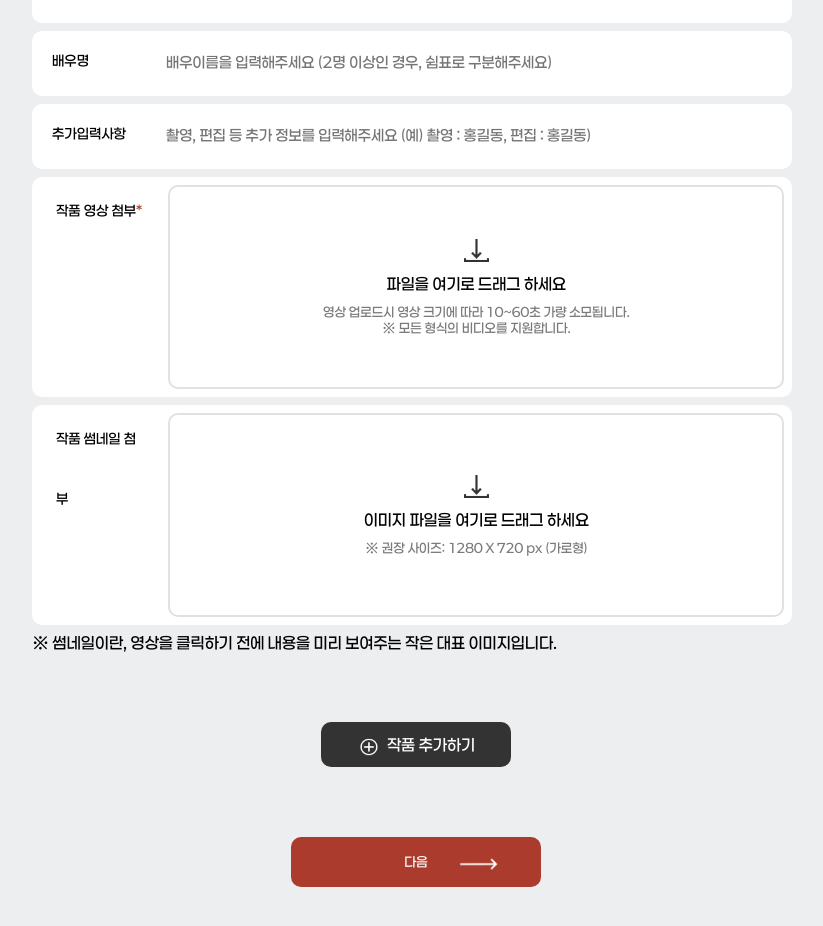
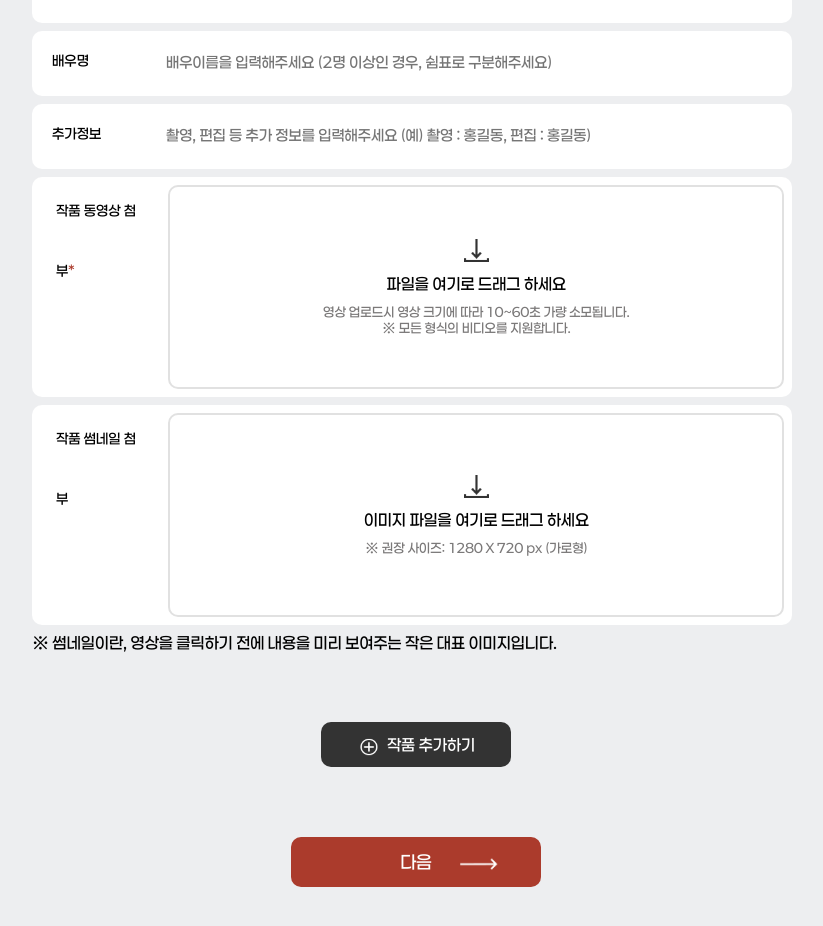
Before and after one commit to 30second-project/FE, a React (Create React App) app: page / in a window 1280 px wide. Shown: the part 1290-2216 px from the top of the page, without its empty margins (224-1047 px from the left). Built offline with nearby package versions, Linux system fonts and the light colour scheme; some icons are missing.

Commit message:
영상 데이터 유지는 해결(이미지는 X)

```diff
--- a/src/App.js
+++ b/src/App.js
@@ -2,11 +2,10 @@ import React, { useState } from 'react';
 import { BrowserRouter as Router, Routes, Route } from 'react-router-dom';
 import Page1 from './Page1';
 import Page2 from './Page2';
-import Page3 from './Page3';
-import SubmissionTable from './SubmissionTable';
 
-const App = () => {
-  const [works, setWorks] = useState([{
+function App() {
+    const [works, setWorks] = useState([
+        {
             title: '',
             description: '',
             director: '',
@@ -22,79 +21,18 @@ const App = () => {
             imgSize: '',
             imgType: '',
             thumbnailUrl: '',
-  }]);
-
-  const updateWorkInfo = (index, data) => {
-    const updatedWorks = [...works];
-    updatedWorks[index] = { ...updatedWorks[index], ...data };
-    setWorks(updatedWorks);
-  };
-
-  const handleAddPlusPage = () => {
-    if (works.length < 3) {
-      setWorks([...works, { title: '', description: '', director: '', actors: '', additionalInfo: '', videoFile: null }]);
-    }
-  };
-
-  const handleRemoveWork = (index) => {
-    const newWorks = works.filter((_, i) => i !== index);
-    setWorks(newWorks);
-  };
-
-  const handleFileChange = (index, fileData) => {
-    const newWorks = [...works];
-    if (fileData) {
-      newWorks[index].videoFile = fileData.videoFile;
-      newWorks[index].videoName = fileData.videoFile.name;
-      newWorks[index].videoDuration = fileData.videoDuration;
-      newWorks[index].videoUrl = fileData.videoUrl;
-    } else {
-      newWorks[index].videoFile = null;
-      newWorks[index].videoName = '';
-      newWorks[index].videoSize = '';
-      newWorks[index].videoDuration = '';
-      newWorks[index].videoUrl = '';
-    }
-    setWorks(newWorks);
-  };
-
-  const updateImageFileData = (index, fileData) => {
-    const newWorks = [...works];
-    if (fileData && fileData.file instanceof File) {
-      const thumbnailUrl = URL.createObjectURL(fileData.file);
-      newWorks[index].thumbnail = fileData.file;
-      newWorks[index].imgName = fileData.name;
-      newWorks[index].imgSize = (fileData.size / 1024).toFixed(2) + ' KB';
-      newWorks[index].imgType = fileData.type;
-      newWorks[index].thumbnailUrl = thumbnailUrl;
-    } else {
-      newWorks[index].thumbnail = null;
-      newWorks[index].imgName = '';
-      newWorks[index].imgSize = '';
-      newWorks[index].imgType = '';
-      newWorks[index].thumbnailUrl = '';
-    }
-    setWorks(newWorks);
-  };
+        },
+        // 초기 값으로 다른 작업 추가 가능
+    ]);
 
     return (
         <Router>
             <Routes>
-        <Route path="/" element={<Page1
-          works={works}
-          setWorks={setWorks}
-          updateWorkInfo={updateWorkInfo}
-          handleFileChange={handleFileChange}
-          updateImageFileData={updateImageFileData}
-          handleAddPlusPage={handleAddPlusPage}
-          handleRemoveWork={handleRemoveWork}
-        />} />
+                <Route path="/" element={<Page1 works={works} setWorks={setWorks} />} />
                 <Route path="/page2" element={<Page2 works={works} />} />
-        <Route path="/page3" element={<Page3 />} />
-        <Route path="/AdminPage" element={<SubmissionTable />} />
             </Routes>
         </Router>
     );
-};
+}
 
 export default App;
--- a/src/Page1.js
+++ b/src/Page1.js
@@ -6,46 +6,31 @@ import DropFileInput from "./components/drop-file-input/DropFileInput";
 import ImgDrop from "./components/drop-file-input/ImgDrop";
 import plus from "./image/plus.png";
 import next from "./image/right.png";
-import { Link, useNavigate } from 'react-router-dom';
+import { useNavigate } from 'react-router-dom';
 
-function Page1() {
+
+function Page1({ works, setWorks }) {
     const Server_IP = process.env.REACT_APP_Server_IP;
     const [placeholderText, setPlaceholderText] = useState("");
     const [placeholderText2, setPlaceholderText2] = useState("");
     const [placeholderText3, setPlaceholderText3] = useState("");
-    const [works, setWorks] = useState([
-        {
-            title: '',
-            description: '',
-            director: '',
-            actors: '',
-            additionalInfo: '',
-            videoFile: null,
-            videoName: '',
-            videoSize: '',
-            videoDuration: '',
-            videoUrl: '',
-            thumbnail: null,
-            imgName: '',
-            imgSize: '',
-            imgType: '',
-            thumbnailUrl: '',
-        }
-    ]);
 
     const navigate = useNavigate();
 
+    // 상태 업데이트 함수
     const updateWorkInfo = (index, data) => {
         const updatedWorks = [...works];
         updatedWorks[index] = { ...updatedWorks[index], ...data };
         setWorks(updatedWorks);
     };
 
+    // 작업 삭제 함수
     const handleRemoveWork = (index) => {
         const newWorks = works.filter((_, i) => i !== index);
         setWorks(newWorks);
     };
 
+    // 파일 변경 처리
     const handleFileChange = (index, fileData) => {
         const newWorks = [...works];
         if (fileData) {
@@ -63,6 +48,7 @@ function Page1() {
         setWorks(newWorks);
     };
 
+    // 이미지 파일 데이터 업데이트
     const updateImageFileData = (index, fileData) => {
         const newWorks = [...works];
         if (fileData && fileData.file instanceof File) {
@@ -82,9 +68,26 @@ function Page1() {
         setWorks(newWorks);
     };
 
+    // 페이지 추가 함수
     const handleAddPlusPage = () => {
         if (works.length < 3) {
-            setWorks([...works, { thumbnail: null, thumbnailUrl: '' }]);
+            setWorks([...works, {
+                title: '',
+                description: '',
+                director: '',
+                actors: '',
+                additionalInfo: '',
+                videoFile: null,
+                videoName: '',
+                videoSize: '',
+                videoDuration: '',
+                videoUrl: '',
+                thumbnail: null,
+                imgName: '',
+                imgSize: '',
+                imgType: '',
+                thumbnailUrl: '',
+            }]);
         }
     };
 
@@ -92,6 +95,7 @@ function Page1() {
         window.scrollTo(0, 0);
     }, []);
 
+    // 필수 필드 검증 함수
     const validateRequiredFields = () => {
         for (let work of works) {
             if (!work.title || !work.description || !work.director || !work.videoFile) {
@@ -101,6 +105,7 @@ function Page1() {
         return true;
     };
 
+    // 제출 처리 함수
     const handleSubmit = (e) => {
         e.preventDefault();
         if (validateRequiredFields()) {
@@ -110,6 +115,7 @@ function Page1() {
         }
     };
 
+    // 플레이스홀더 업데이트 함수
     const updatePlaceholder = () => {
         if (window.innerWidth < 1024) {
             setPlaceholderText("감독이름을 입력해주세요\n (2명 이상인 경우, 쉼표로 구분해주세요)");
@@ -211,8 +217,8 @@ function Page1() {
                             </li>
                         </ul>
                         <ul className="box box1">
-                            <li className="first"><span className='Tbr'>추가입력</span>사항</li>
-                            <li className="second second-textarea">
+                            <li className="first">추가정보</li>
+                            <li className="second movieInput second-textarea">
                                 <textarea
                                     className="movieTitle"
                                     placeholder={placeholderText3}
@@ -221,18 +227,28 @@ function Page1() {
                                 />
                             </li>
                         </ul>
-                        <ul className="box drop">
-                            <li className="first"><span className='Tbr'>작품 영상</span> 첨부<span className="red">*</span></li>
+                        <ul className="box drop end">
+                            <li className="first"><span className='Tbr'>작품 동영상</span> 첨부<span className="red">*</span></li>
                             <li className="drop">
-                                <DropFileInput onFileChange={(fileData) => handleFileChange(index, fileData)} />
+                               <DropFileInput
+    onFileChange={(fileData) => handleFileChange(index, fileData)}
+    existingFile={{
+        videoFile: work.videoFile,
+        videoDuration: work.videoDuration,
+        videoUrl: work.videoUrl,
+    }}
+/>
                             </li>
                         </ul>
                         <ul className="box drop end">
                             <li className="first"><span className='Tbr'>작품 썸네일</span> 첨부</li>
                             <li className="drop">
-                                <ImgDrop
-                                    onImageChange={(fileData) => updateImageFileData(index, fileData)}
-                                />
+                            <ImgDrop
+            onImageChange={(fileData) => updateImageFileData(index, fileData)}
+            existingImage={{
+                url: work.thumbnailUrl // 썸네일 URL 전달
+            }}
+        />
                             </li>
                         </ul>
                         <p className='Tend'>※ 썸네일이란, 영상을 클릭하기 전에 내용을 미리 보여주는 작은 대표 이미지입니다.</p>
--- a/src/components/drop-file-input/DropFileInput.jsx
+++ b/src/components/drop-file-input/DropFileInput.jsx
@@ -3,12 +3,25 @@ import PropTypes from 'prop-types';
 import './drop-file-input.css';
 import upload from "../../image/upload.png";
 
-const DropFileInput = (props) => {
+const DropFileInput = ({ onFileChange, existingFile }) => {
     const wrapperRef = useRef(null);
-    const [file, setFile] = useState(null);
-    const [videoDuration, setVideoDuration] = useState('0:00');
-    const [videoUrl, setVideoUrl] = useState(null); // 비디오 URL을 위한 상태 추가
+    const [file, setFile] = useState(existingFile ? existingFile.videoFile : null);
+    const [videoDuration, setVideoDuration] = useState(existingFile ? existingFile.videoDuration : '0:00');
+    const [videoUrl, setVideoUrl] = useState(existingFile ? existingFile.videoUrl : null);
     const [Text, setText] = useState("");
+
+    // 기존 파일이 있을 경우 상태 설정
+    useEffect(() => {
+        if (existingFile) {
+            setFile(existingFile.videoFile);
+            setVideoDuration(existingFile.videoDuration);
+            setVideoUrl(existingFile.videoUrl);
+        } else {
+            setFile(null);
+            setVideoDuration('0:00');
+            setVideoUrl(null);
+        }
+    }, [existingFile]);
 
     const onDragEnter = () => wrapperRef.current.classList.add('dragover');
     const onDragLeave = () => wrapperRef.current.classList.remove('dragover');
@@ -29,18 +42,17 @@ const DropFileInput = (props) => {
                 setVideoDuration(formattedDuration);
 
                 // 비디오 URL 설정
-                setVideoUrl(URL.createObjectURL(newFile));
+                const newVideoUrl = URL.createObjectURL(newFile);
+                setVideoUrl(newVideoUrl);
 
                 // 부모 컴포넌트로 파일 정보 전달
-                if (typeof props.onFileChange === 'function') {
-                    props.onFileChange({
+                onFileChange({
                     videoFile: newFile,
                     videoName: newFile.name,
                     videoSize: newFile.size,
                     videoDuration: formattedDuration,
-                        videoUrl: URL.createObjectURL(newFile),
+                    videoUrl: newVideoUrl,
                 });
-                }
             };
         }
     };
@@ -49,9 +61,7 @@ const DropFileInput = (props) => {
         setFile(null);
         setVideoDuration('0:00');
         setVideoUrl(null); // 비디오 URL 초기화
-        if (typeof props.onFileChange === 'function') {
-            props.onFileChange(null);
-        }
+        onFileChange(null); // 부모 컴포넌트에 null 전달
     };
 
     const formatFileSize = (sizeInBytes) => {
@@ -94,7 +104,7 @@ const DropFileInput = (props) => {
                             {/* 비디오 미리보기 추가 */}
                             {videoUrl && (
                                 <div className="video-preview">
-                            <video className="uploaded-video">
+                                    <video className="uploaded-video" controls>
                                         <source src={videoUrl} type="video/mp4" />
                                         브라우저가 비디오 태그를 지원하지 않습니다.
                                     </video>
@@ -105,7 +115,6 @@ const DropFileInput = (props) => {
                         </div>
                         <span className="drop-file-preview__item__del" onClick={fileRemove}>x</span>
                     </div>
-
                 </div>
             )}
         </div>
@@ -114,10 +123,12 @@ const DropFileInput = (props) => {
 
 DropFileInput.propTypes = {
     onFileChange: PropTypes.func.isRequired,
+    existingFile: PropTypes.object, // 기존 파일 정보 추가
 };
 
 DropFileInput.defaultProps = {
     onFileChange: () => {},
+    existingFile: null,
 };
 
 export default DropFileInput;
--- a/src/css/Page1.css
+++ b/src/css/Page1.css
@@ -243,6 +243,7 @@ padding-left: 30px;
     margin-bottom: 70px;
     margin-top: 70px;
     cursor: pointer;
+    font-size: 18px;
 }
 .next img{
     width: 15%;
--- a/src/css/Page2.css
+++ b/src/css/Page2.css
@@ -171,12 +171,15 @@ cursor: pointer;
     padding-right:30px;
      box-sizing: border-box;
      background-color: #7d7d7d;
+     font-size: 18px;
 
  }
 .what2{
    padding-left: 30px;
    box-sizing: border-box;
     background-color: #ab3b2c;
+    font-size: 18px;
+
 }
 a{
     text-decoration: none;
```
Also changed, not shown: src/components/drop-file-input/ImgDrop.jsx (+16 -7 lines). Lines whose indentation alone changed are shown as unchanged.
